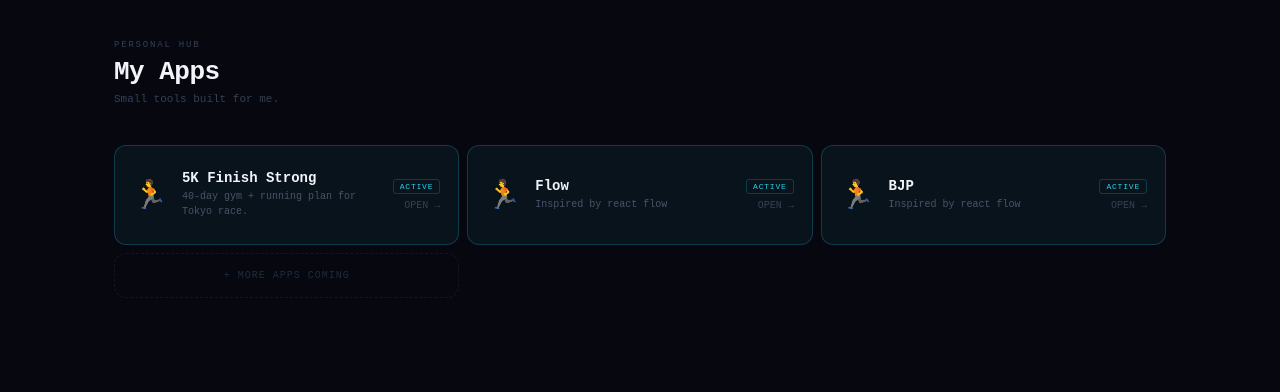
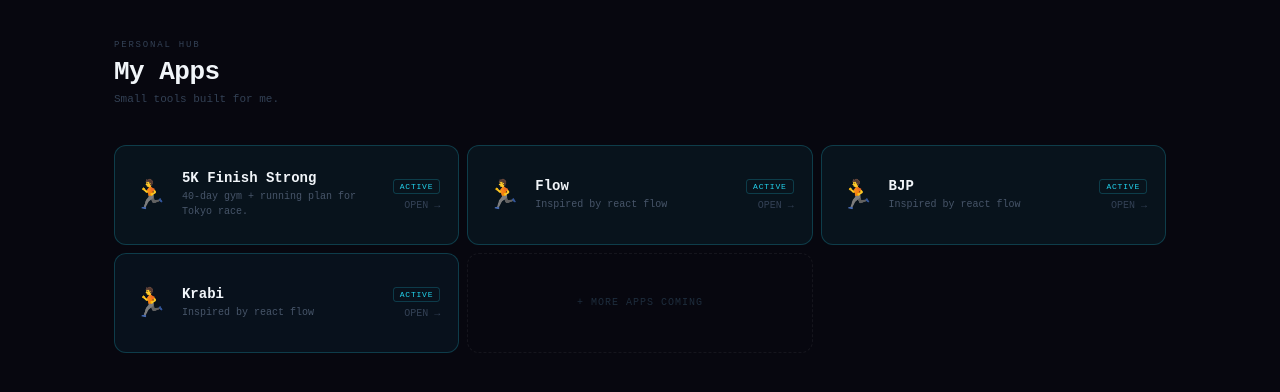
Before and after one commit to jaskanwal96/hub, a React (Vite) app: page /#/ in a window 1280 px wide. Shown: the top 392 px of the page. Built offline with nearby package versions, Linux system fonts and the light colour scheme.

Commit message:
Integrating Krabi

```diff
--- a/src/index.tsx
+++ b/src/index.tsx
@@ -6,6 +6,7 @@ import Home from "./pages/Home";
 import Fitness from "./apps/Fitness";
 import Flow from "./apps/Flow";
 import BJP from "./apps/BJP";
+import Krabi from "./apps/Krabi";
 
 createRoot(document.getElementById("root")!).render(
   <StrictMode>
@@ -15,6 +16,7 @@ createRoot(document.getElementById("root")!).render(
         <Route path="/fitness" element={<Fitness />} />
         <Route path="/flow" element={<Flow />} />
         <Route path="/bjp" element={<BJP />} />
+        <Route path="/krabi" element={<Krabi />} />
       </Routes>
     </HashRouter>
   </StrictMode>
--- a/src/pages/Home.tsx
+++ b/src/pages/Home.tsx
@@ -21,7 +21,7 @@ const apps = [
     bg: "rgba(34,211,238,0.06)",
     status: "active",
   },
-    {
+  {
     slug: "bjp",
     icon: "🏃",
     name: "BJP",
@@ -29,6 +29,16 @@ const apps = [
     color: "#22d3ee",
     border: "rgba(34,211,238,0.22)",
     bg: "rgba(34,211,238,0.06)",
+    status: "active",
+  },
+  {
+    slug: "krabi",
+    icon: "🏃",
+    name: "Krabi",
+    desc: "Inspired by react flow",
+    color: "#22d3ee",
+    border: "rgba(34,211,238,0.22)",
+    bg: "rgba(34, 184, 238, 0.06)",
     status: "active",
   },
   // Add more apps here
```
